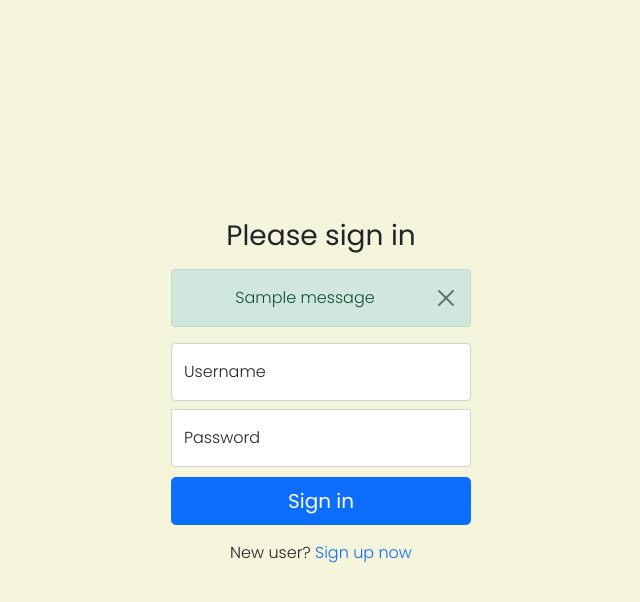
After one commit to ashutoshkrris/Grocery-Bag, a Django app: page /accounts/signin in a window 1280 px wide. The commit adds this page. Shown: the top 602 px of the page, without its empty margins (319-959 px from the left). Run offline with Django 3.2, Linux system fonts and the light colour scheme; one stand-in notice (Sample message) is shown.

Commit message:
Blog 3 completed

```diff
--- a/GroceryBag/settings.py
+++ b/GroceryBag/settings.py
@@ -133,3 +133,5 @@ STATICFILES_DIRS = [
 # https://docs.djangoproject.com/en/3.2/ref/settings/#default-auto-field
 
 DEFAULT_AUTO_FIELD = 'django.db.models.BigAutoField'
+
+LOGIN_URL = '/accounts/signin'
--- a/accounts/urls.py
+++ b/accounts/urls.py
@@ -1,5 +1,9 @@
 from django.urls import path
 
+from accounts.views import signin, signout, signup
+
 urlpatterns = [
-
+    path('signup', signup, name='signup'),
+    path('signin', signin, name='signin'),
+    path('signout', signout, name='signout'),
 ]
--- a/accounts/views.py
+++ b/accounts/views.py
@@ -1,3 +1,55 @@
-from django.shortcuts import render
+from django.shortcuts import render, redirect
+from django.contrib import messages
+from django.contrib.auth.models import User
+from django.contrib.auth import authenticate, login, logout
+from django.contrib.auth.decorators import login_required
+
 
 # Create your views here.
+
+def signup(request):
+    if request.user.is_authenticated:
+        return redirect('index')
+    if request.method == 'POST':
+        username = request.POST.get('username')
+        password = request.POST.get('password')
+        if username and password:
+            try:
+                User.objects.get(username=username)
+                messages.error(request, 'User already exists')
+            except User.DoesNotExist:
+                User.objects.create_user(username=username, password=password)
+                messages.success(request, 'Signup success')
+                return redirect('signin')
+        else:
+            messages.error(request, "Username or Password is missing!")
+    return render(request, 'signup.html')
+
+
+def signin(request):
+    if request.user.is_authenticated:
+        return redirect('index')
+
+    redirect_url = request.GET.get('next')
+    if request.method == 'POST':
+        username = request.POST.get('username')
+        password = request.POST.get('password')
+        if username and password:
+            user = authenticate(username=username, password=password)
+            if user:
+                login(request, user)
+                if redirect_url:
+                    return redirect(redirect_url)
+                return redirect('index')
+            else:
+                messages.error(request, 'Incorrect username or password!')
+                return redirect(f'/accounts/signin?next={redirect_url}')
+        messages.error(request, "Username or Password is missing!")
+    return render(request, 'signin.html')
+
+
+@login_required
+def signout(request):
+    logout(request)
+    messages.info(request, "Logged out!")
+    return redirect('signin')
--- a/bag/views.py
+++ b/bag/views.py
@@ -1,5 +1,9 @@
 from django.shortcuts import render
+from django.contrib.auth.decorators import login_required
+
 
 # Create your views here.
+
+@login_required
 def index(request):
     return render(request, "index.html")
--- a/static/css/style.css
+++ b/static/css/style.css
@@ -1,11 +1,18 @@
-@import url('https://fonts.googleapis.com/css2?family=Poppins:wght@300;400;700&display=swap');
+@import url("https://fonts.googleapis.com/css2?family=Poppins:wght@300;400;700&display=swap");
 body {
-    font-family: 'Poppins', sans-serif;
-    font-weight: 300;
-    background-color: beige;
+  font-family: "Poppins", sans-serif;
+  font-weight: 300;
+  background-color: beige;
 }
 
-h1, h2, h3, h4, h5 {
-    font-family: 'Poppins', sans-serif;
-    font-weight: 700;
+h1,
+h2,
+h3,
+h4,
+h5 {
+  font-family: "Poppins", sans-serif;
+  font-weight: 700;
 }
+a {
+  text-decoration: none;
+}
--- a/templates/base.html
+++ b/templates/base.html
@@ -10,6 +10,8 @@
       integrity="sha384-1BmE4kWBq78iYhFldvKuhfTAU6auU8tT94WrHftjDbrCEXSU1oBoqyl2QvZ6jIW3"
       crossorigin="anonymous"
     />
+    <!-- JavaScript Bundle with Popper -->
+    <script src="https://cdn.jsdelivr.net/npm/bootstrap@5.1.3/dist/js/bootstrap.bundle.min.js" integrity="sha384-ka7Sk0Gln4gmtz2MlQnikT1wXgYsOg+OMhuP+IlRH9sENBO0LRn5q+8nbTov4+1p" crossorigin="anonymous"></script>
     <link rel="stylesheet" href="{% static 'css/style.css' %}" />
     {% block custom_head %} {% endblock custom_head %}
   </head>
--- a/templates/index.html
+++ b/templates/index.html
@@ -10,12 +10,15 @@
       </div>
       <div class="col-lg-6 float-right">
         <div class="row">
-          <div class="col-lg-8">
+          <div class="col-lg-6">
             <!-- Date Filtering-->
             <input type="date" class="form-control" />
           </div>
           <div class="col-lg-4">
             <input type="submit" class="btn btn-danger" value="filter" />
+          </div>
+          <div class="col-lg-2">
+            <p class="mt-1"><a href="{% url 'signout' %}">Log Out</a></p>
           </div>
         </div>
       </div>
--- /dev/null
+++ b/templates/partials/alerts.html
@@ -0,0 +1,15 @@
+{% if messages %}
+    {% for message in messages %}
+        {% if message.tags == 'error' %}
+            <div class="alert alert-danger alert-dismissible fade show" role="alert">
+            {{message}}
+            <button type="button" class="btn-close" data-bs-dismiss="alert" aria-label="Close"></button>
+            </div>
+        {% else %}
+            <div class="alert alert-{{message.tags}} alert-dismissible fade show" role="alert">
+            {{message}}
+            <button type="button" class="btn-close" data-bs-dismiss="alert" aria-label="Close"></button>
+            </div>
+        {% endif %}
+    {% endfor %}
+{% endif %}
--- a/templates/signin.html
+++ b/templates/signin.html
@@ -7,14 +7,17 @@
 {% block content %}
 <body class="text-center">
   <main class="form-signin">
-    <form>
+    <form method="POST" action="{% url 'signin' %}{% if request.GET.next %}?next={{request.GET.next}}{% endif %}">
+      {% csrf_token %}
+
       <h1 class="h3 mb-3 fw-normal">Please sign in</h1>
-
+      {% include 'partials/alerts.html' %}
       <div class="form-floating mt-2">
         <input
           type="text"
           class="form-control"
           id="floatingInput"
+          name="username"
           placeholder="johndoe"
         />
         <label for="floatingInput">Username</label>
@@ -24,6 +27,7 @@
           type="password"
           class="form-control"
           id="floatingPassword"
+          name="password"
           placeholder="Password"
         />
         <label for="floatingPassword">Password</label>
@@ -32,7 +36,7 @@
       <button class="w-100 btn btn-lg btn-primary" type="submit">
         Sign in
       </button>
-      <p class="mt-3">New user? <a href="signup.html">Sign up now</a></p>
+      <p class="mt-3">New user? <a href="{% url 'signup' %}">Sign up now</a></p>
     </form>
   </main>
 </body>
```
Also changed, not shown: templates/signup.html (+7 -3 lines), db.sqlite3.
